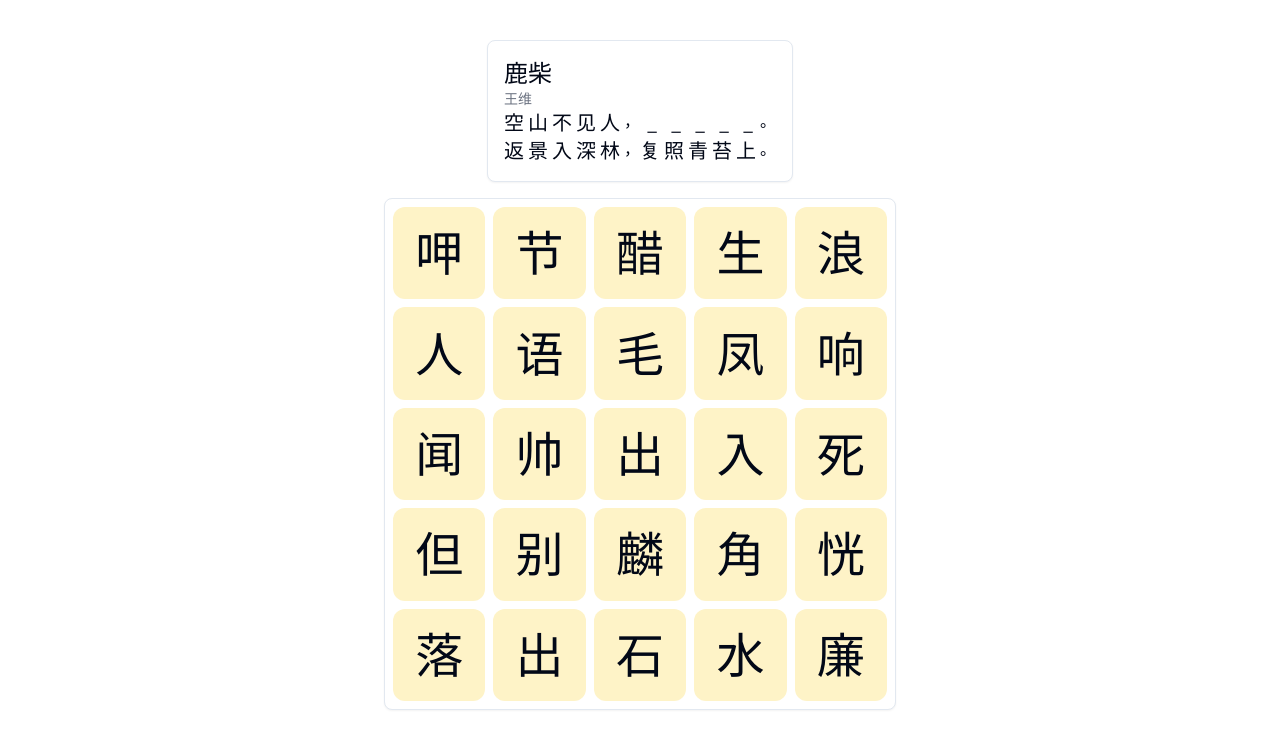
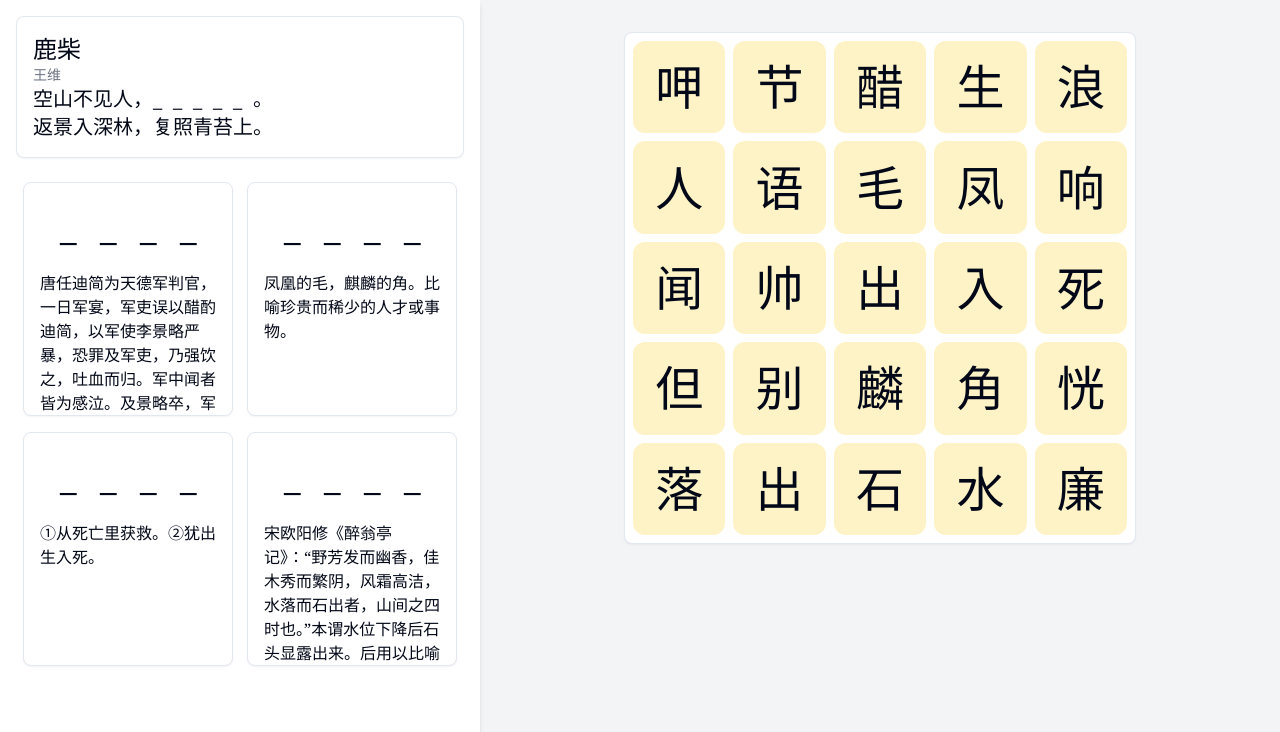
Before and after one commit to yjrhgvbn/stepGame, a React (Vite) app: page / in a window 1280 px wide. Shown: the top 732 px of the page. Built offline with nearby package versions, Linux system fonts and the light colour scheme.

Commit message:
✨ feat: 增加页面自适应

```diff
--- a/src/App.tsx
+++ b/src/App.tsx
@@ -5,10 +5,23 @@ import classNames from 'classnames';
 
 export default function App() {
   return (
-    <div className={classNames('my-10')}>
-      <Poetry />
-      <Grid />
-      <Idioms />
+    <div className={classNames('')}>
+      <div className="flex flex-row bg-gray-100 text-gray-800">
+        {/* TODO aside 增加滚动 因为overflow属性会导致元素超出隐藏，按目前的动画实现，会导致动画无法显示 */}
+        <aside className="hidden h-screen -translate-x-full transform bg-white p-4 transition-transform duration-150 ease-in sm:block sm:w-80 sm:translate-x-0 lg:w-[30rem] lg:translate-x-0 lg:shadow-md">
+          <Poetry />
+          <Idioms />
+        </aside>
+        <main className="main flex flex-grow flex-col p-4 transition-all duration-150 ease-in sm:ml-0 lg:ml-0 ">
+          <div className={classNames('sm:hidden')}>
+            <Poetry />
+          </div>
+          <Grid />
+          <div className={classNames('sm:hidden')}>
+            <Idioms />
+          </div>
+        </main>
+      </div>
     </div>
   );
 }
--- a/src/Idioms.tsx
+++ b/src/Idioms.tsx
@@ -7,12 +7,11 @@ import { useRef } from 'react';
 
 export default function Idioms() {
   const idioms = useIdiomsStore((state) => state.idioms);
-  const completeIdioms = useIdiomsStore((state) => state.completeIdioms);
   return (
-    <div className={classNames('mx-10 mt-4 grid grid-cols-[repeat(auto-fill,20rem)] justify-center')}>
+    <div className={classNames('mt-4 grid  grid-cols-[repeat(auto-fill,14rem)] justify-center')}>
       {idioms.map((idiom) => (
-        <div key={idiom.key} className={classNames('m-2 flex justify-center ')}>
-          <Card className={classNames('w-80')}>
+        <div key={idiom.key} className={classNames('m-2 flex justify-center')}>
+          <Card className={classNames('w-30 ')}>
             <CardHeader>
               <CardTitle className={classNames('flex')}>
                 {idiom.words.map((word) => (
@@ -22,7 +21,7 @@ export default function Idioms() {
                 ))}
               </CardTitle>
             </CardHeader>
-            <CardContent>{idiom.explanation}</CardContent>
+            <CardContent className={classNames('max-h-36 overflow-y-scroll p-4  pt-0 ')}>{idiom.explanation}</CardContent>
           </Card>
         </div>
       ))}
@@ -37,7 +36,7 @@ const IdomChar = (props: { children: React.ReactNode; word: IdiomWord; isComplet
 
   return (
     <div ref={idiomRef} className={classNames('h-10 w-10 text-4xl')}>
-      <animated.div id={word.key} className="flex h-10 w-10 items-center justify-center text-4xl" style={springs}>
+      <animated.div id={word.key} className=" z-50 flex h-10 w-10 items-center justify-center text-4xl" style={springs}>
         {isComplete ? props.children : '_'}
       </animated.div>
     </div>
--- a/src/IdiomsStore.ts
+++ b/src/IdiomsStore.ts
@@ -26,6 +26,7 @@ export function randomIdioms(length: number): Idiom[] {
       key: getKey(),
       isSeletd: false,
     }));
+    console.log('🚀 ~ file: IdiomsStore.ts:29 ~ words ~ idioms[index].word:', idioms[index].word);
     res.push({
       words,
       key: getKey(),
--- a/src/Poetry.tsx
+++ b/src/Poetry.tsx
@@ -5,7 +5,7 @@ import { animated } from '@react-spring/web';
 import classNames from 'classnames';
 import { useRef } from 'react';
 
-export default function App() {
+export default function Poetry() {
   const author = usePoetryStore((state) => state.author);
   const title = usePoetryStore((state) => state.title);
   const lines = usePoetryStore((state) => state.lines);
@@ -20,17 +20,17 @@ export default function App() {
     return acc;
   }, []);
   return (
-    <div className={classNames('flex justify-center')}>
-      <Card className="inline-block p-4">
+    <div className={classNames('')}>
+      <Card className="max-h-[60vh] max-w-full overflow-scroll p-4">
         <div className={classNames('text-2xl')}>{title}</div>
         <div className={classNames('text-sm text-gray-500')}>{author}</div>
         {fullLines.map((shortLines, i) => (
-          <div key={i} className="flex flex-wrap">
+          <div key={i} className="text-xl">
             {shortLines.map((line, j) => (
-              <div key={j} className={classNames('z-20 flex')}>
+              <div key={j} className={classNames('z-20 inline whitespace-nowrap')}>
                 {line.characters.map((character) => {
                   return !character.isAnser ? (
-                    <div key={character.key} className={`w-6 text-xl`}>
+                    <div key={character.key} className={`inline w-6 `}>
                       {character.text}
                     </div>
                   ) : (
@@ -51,11 +51,11 @@ export default function App() {
 const PoetryChar = (props: { children: React.ReactNode; word: PoertyCharacter; isComplete: boolean }) => {
   const { word, isComplete } = props;
   const idiomRef = useRef(null);
-  const springs = useAnimateEnd(word.key, idiomRef, isComplete, { width: '1.5rem', height: '1.75rem' });
+  const springs = useAnimateEnd(word.key, idiomRef, isComplete, { width: '1.25rem', height: '1.75rem' });
 
   return (
-    <div ref={idiomRef} className={classNames('h-6 w-6 text-xl')}>
-      <animated.div id={word.key} className="flex h-6 w-6 items-center justify-center" style={springs}>
+    <div ref={idiomRef} className={classNames('inline-block h-5 w-5')}>
+      <animated.div id={word.key} className="absolute z-50 " style={springs}>
         {isComplete ? props.children : '_'}
       </animated.div>
     </div>
--- a/src/animate.ts
+++ b/src/animate.ts
@@ -1,8 +1,5 @@
-import { getGenerateKey } from './utils';
 import { useSpring } from '@react-spring/web';
-import { produce } from 'immer';
-import { useEffect, useRef, useState } from 'react';
-import { useUpdateEffect } from 'react-use';
+import { useEffect } from 'react';
 import { StoreApi, UseBoundStore, create } from 'zustand';
 
 interface StyleInfo {
```
Also changed, not shown: src/poetryStore.ts (+20 -0 lines).
